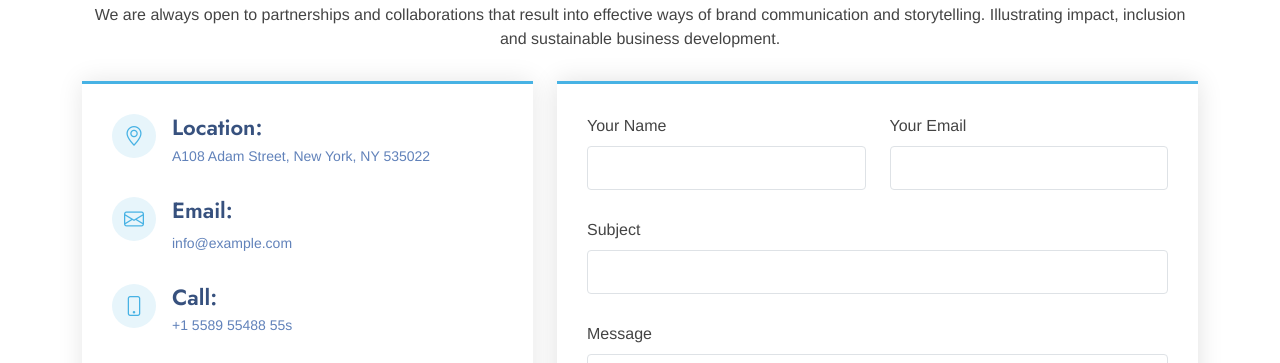
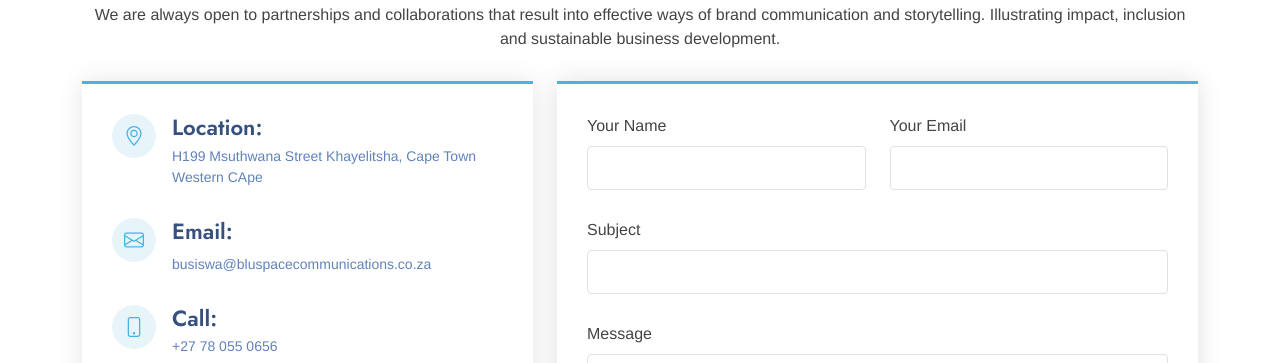
Before and after one commit to Kamo222/blu-space-prototype, a plain HTML site: page index.html in a window 1280 px wide. Shown: the part 4675-5038 px from the top of the page. Drawn offline with Linux system fonts and the light colour scheme; grey boxes are pictures that could not be loaded; a web font is replaced by a local one.

Commit message:
Additional changes

```diff
--- a/index.html
+++ b/index.html
@@ -733,19 +733,21 @@
               <div class="address">
                 <i class="bi bi-geo-alt"></i>
                 <h4>Location:</h4>
-                <p>A108 Adam Street, New York, NY 535022</p>
+                <p>H199 Msuthwana Street
+                  Khayelitsha, Cape Town
+                  Western CApe</p>
               </div>
 
               <div class="email">
                 <i class="bi bi-envelope"></i>
                 <h4>Email:</h4>
-                <p>info@example.com</p>
+                <p>busiswa@bluspacecommunications.co.za</p>
               </div>
 
               <div class="phone">
                 <i class="bi bi-phone"></i>
                 <h4>Call:</h4>
-                <p>+1 5589 55488 55s</p>
+                <p>+27 78 055 0656</p>
               </div>
 
               <iframe src="https://www.google.com/maps/embed?pb=!1m14!1m8!1m3!1d12097.433213460943!2d-74.0062269!3d40.7101282!3m2!1i1024!2i768!4f13.1!3m3!1m2!1s0x0%3A0xb89d1fe6bc499443!2sDowntown+Conference+Center!5e0!3m2!1smk!2sbg!4v1539943755621" frameborder="0" style="border:0; width: 100%; height: 290px;" allowfullscreen></iframe>
@@ -815,8 +817,8 @@
             <p>
               H199 Msuthwana Street <br>
               Khayelitsha, Cape Town<br>
-              Western CApe<br><br>
-              <strong>Phone:</strong> +27 78 055 0656 55<br>
+              Western Cape<br><br>
+              <strong>Phone:</strong> +27 78 055 0656<br>
               <strong>Email:</strong> busiswa@bluspacecommunications.co.za<br>
             </p>
           </div>
```
